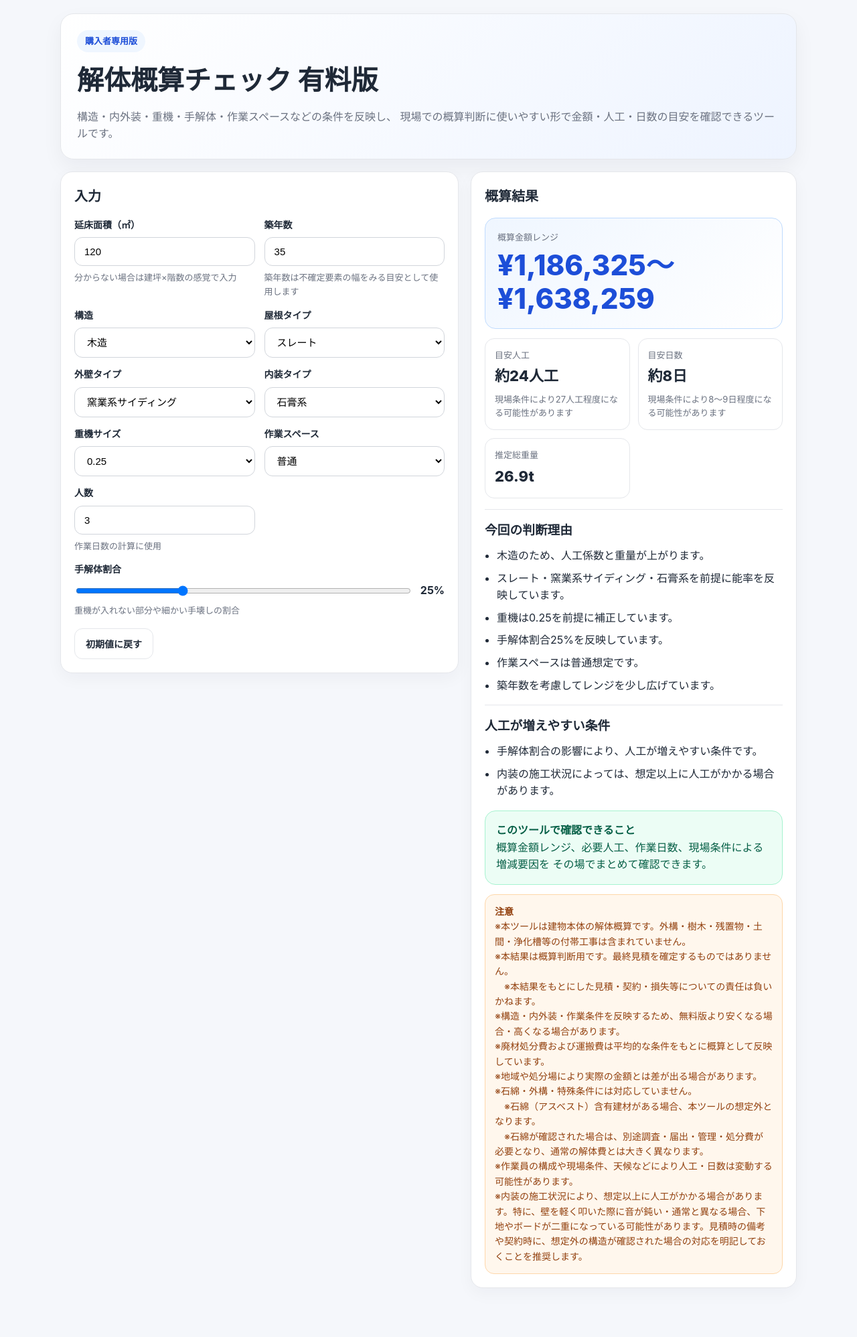
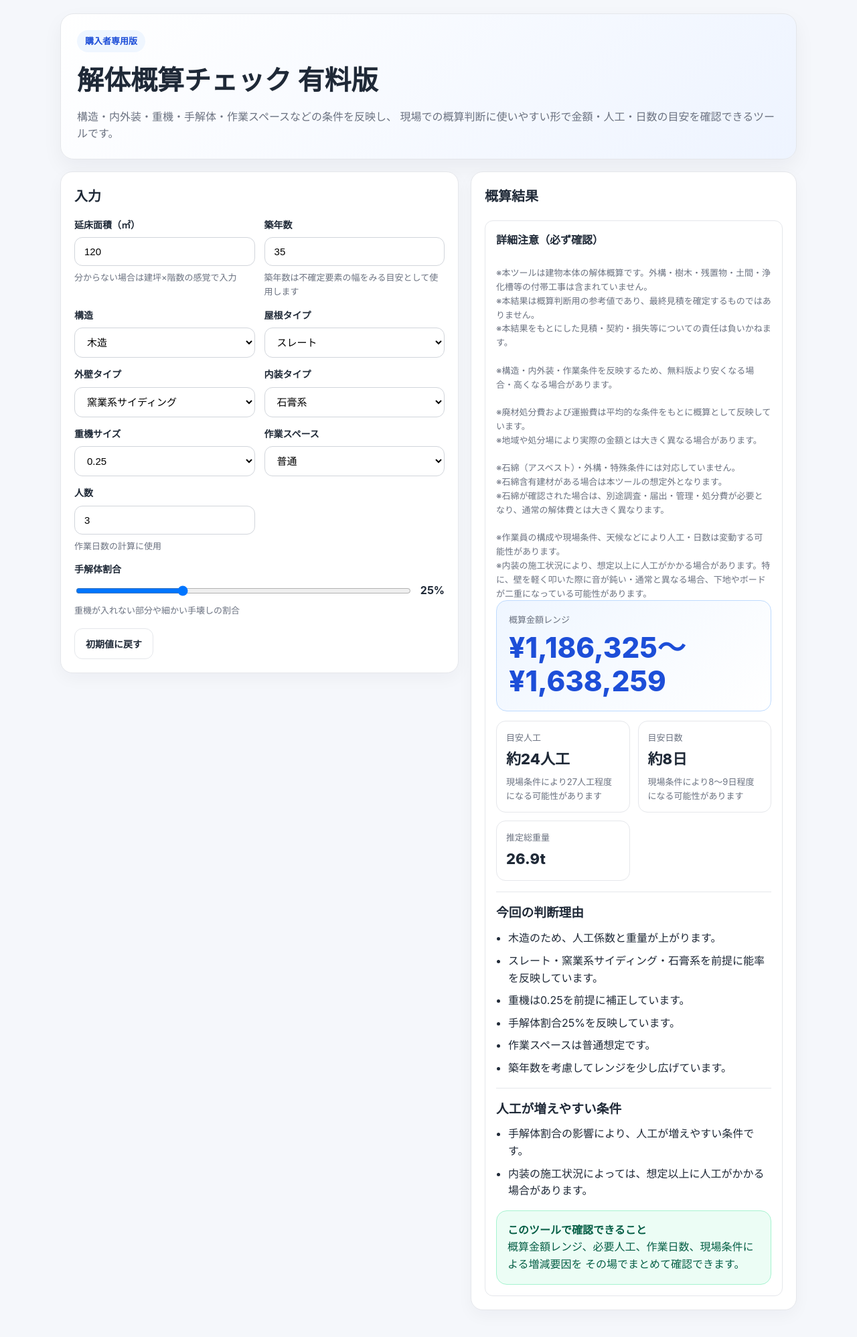
Before and after one commit to tairikusatoh-design/kaitaigaisantool, a Flask app: page /paid in a window 1280 px wide. Shown: the whole page at 67% size. Before the commit the page ends 1923 px from the top, so only its background shows below. Run offline with Flask 3, Linux system fonts and the light colour scheme; the visitor is signed in with stand-in values (Sample User, id 1).

Commit message:
Update paid.html

```diff
--- a/templates/paid.html
+++ b/templates/paid.html
@@ -307,8 +307,36 @@
         </div>
       </div>
 
-      <div class="card">
+         <div class="card">
         <h2 class="section-title">概算結果</h2>
+
+<div style="
+  margin-top:20px;
+  padding:16px;
+  background:#fff;
+  border:1px solid #e5e7eb;
+  border-radius:12px;
+">
+     <strong>詳細注意（必ず確認）</strong><br><br>
+<div style="font-size:13px; color:#6b7280; line-height:1.6;">
+
+※本ツールは建物本体の解体概算です。外構・樹木・残置物・土間・浄化槽等の付帯工事は含まれていません。<br>
+※本結果は概算判断用の参考値であり、最終見積を確定するものではありません。<br>
+※本結果をもとにした見積・契約・損失等についての責任は負いかねます。<br><br>
+
+※構造・内外装・作業条件を反映するため、無料版より安くなる場合・高くなる場合があります。<br><br>
+
+※廃材処分費および運搬費は平均的な条件をもとに概算として反映しています。<br>
+※地域や処分場により実際の金額とは大きく異なる場合があります。<br><br>
+
+※石綿（アスベスト）・外構・特殊条件には対応していません。<br>
+※石綿含有建材がある場合は本ツールの想定外となります。<br>
+※石綿が確認された場合は、別途調査・届出・管理・処分費が必要となり、通常の解体費とは大きく異なります。<br><br>
+
+※作業員の構成や現場条件、天候などにより人工・日数は変動する可能性があります。<br>
+※内装の施工状況により、想定以上に人工がかかる場合があります。特に、壁を軽く叩いた際に音が鈍い・通常と異なる場合、下地やボードが二重になっている可能性があります。<br>
+
+</div>
 
         <div class="result-big">
           <div class="result-label">概算金額レンジ</div>
@@ -348,26 +376,6 @@
           その場でまとめて確認できます。
         </div>
 
-       <div class="note">
-  <strong>注意</strong><br>
-
-  ※本ツールは建物本体の解体概算です。外構・樹木・残置物・土間・浄化槽等の付帯工事は含まれていません。<br>
-  ※本結果は概算判断用です。最終見積を確定するものではありません。<br>
-　※本結果をもとにした見積・契約・損失等についての責任は負いかねます。<br>
-
-  ※構造・内外装・作業条件を反映するため、無料版より安くなる場合・高くなる場合があります。<br>
-
-  ※廃材処分費および運搬費は平均的な条件をもとに概算として反映しています。<br>
-  ※地域や処分場により実際の金額とは差が出る場合があります。<br>
-
-  ※石綿・外構・特殊条件には対応していません。<br>
-　※石綿（アスベスト）含有建材がある場合、本ツールの想定外となります。<br>
-　※石綿が確認された場合は、別途調査・届出・管理・処分費が必要となり、通常の解体費とは大きく異なります。<br>
-
-  ※作業員の構成や現場条件、天候などにより人工・日数は変動する可能性があります。<br>
-  ※内装の施工状況により、想定以上に人工がかかる場合があります。特に、壁を軽く叩いた際に音が鈍い・通常と異なる場合、下地やボードが二重になっている可能性があります。見積時の備考や契約時に、想定外の構造が確認された場合の対応を明記しておくことを推奨します。<br>
-
-</div>
 
   <script>
     const el = (id) => document.getElementById(id);
```
